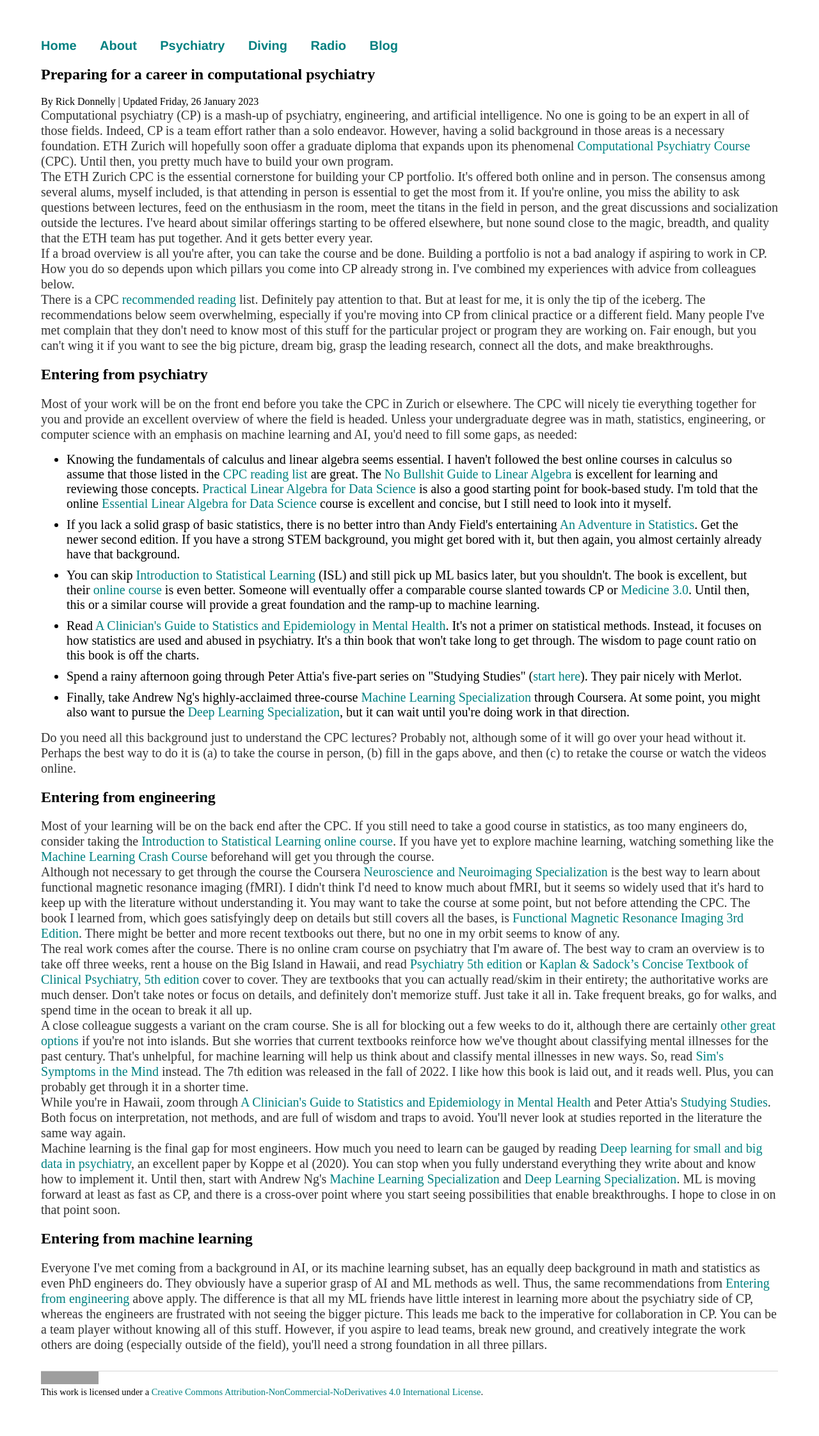
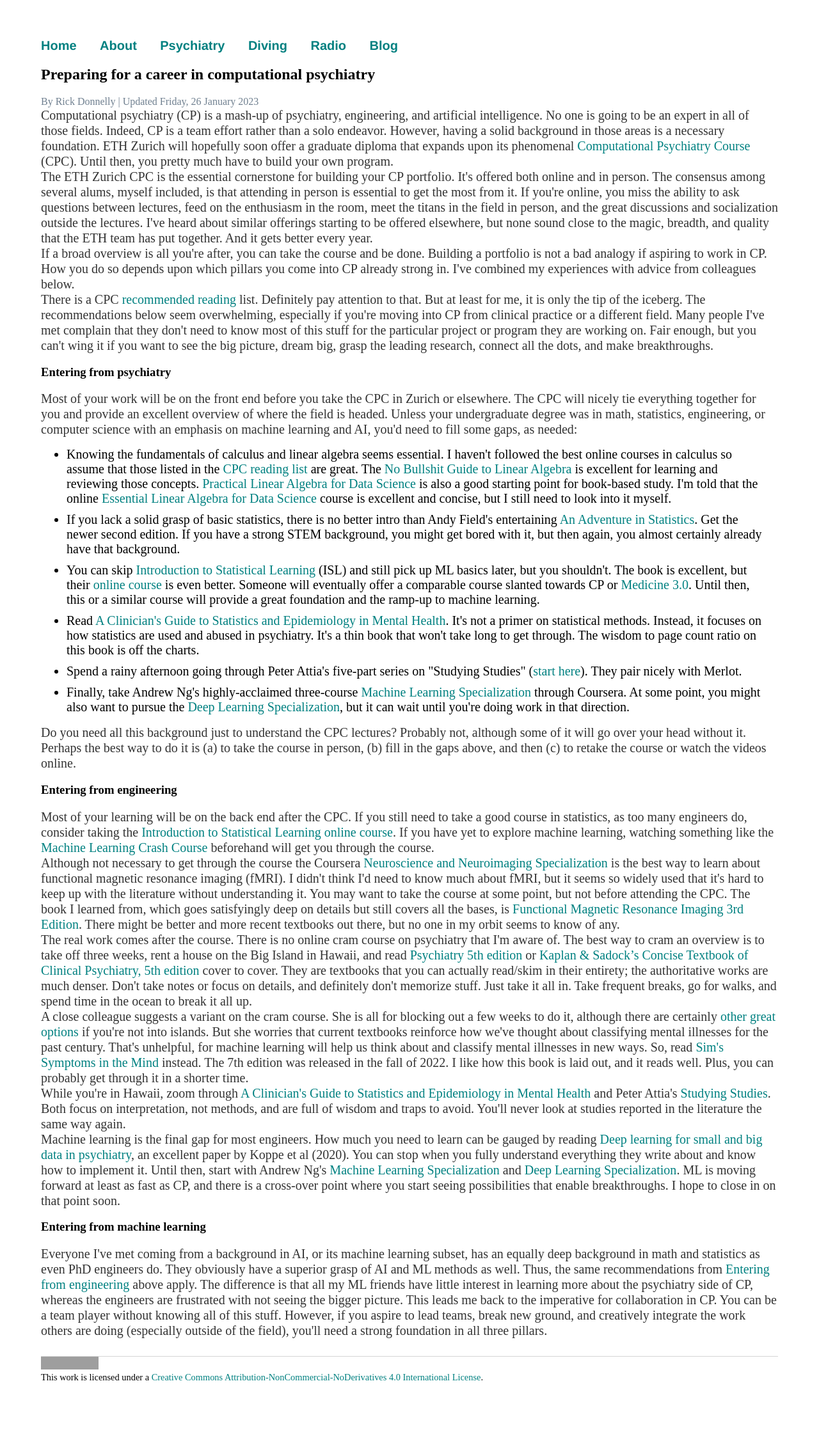
Before and after one commit to rickdonnelly/rickdonnelly.github.io, a Jekyll site: the page built from psychiatry/learning-cp.html, in a window 1280 px wide. Shown: the whole page at 64% size. Built offline with Jekyll 4.4.1, drawn with Linux system fonts in a browser that asks for light colours; after the commit the page ends 2222 px from its top, so only the background shows below that; grey boxes are pictures that could not be loaded.

Commit message:
Update learning-cp.html

```diff
--- a/psychiatry/learning-cp.html
+++ b/psychiatry/learning-cp.html
@@ -1,11 +1,11 @@
 ---
 layout: default
-title: The perfect Chameleon MPAS 2.0 case
+title: Preparing for a career in computational psychiatry
 ---
 
 <div>
-  <h2>Preparing for a career in computational psychiatry</h2>
-  <font size=small>By Rick Donnelly | Updated Friday, 26 January 2023</font>
+  <h2 style="line-spacing:10px;">Preparing for a career in computational psychiatry</h2>
+  <font size=small style="color:SlateGray">By Rick Donnelly | Updated Friday, 26 January 2023</font>
 
   <p>Computational psychiatry (CP) is a mash-up of psychiatry, engineering, and artificial intelligence. No one is going to be an expert in all of those fields. Indeed, CP is a team effort rather than a solo endeavor. However, having a solid background in those areas is a necessary foundation. ETH Zurich will hopefully soon offer a graduate diploma that expands upon its phenomenal <a href="https://www.translationalneuromodeling.org/cpcourse/">Computational Psychiatry Course</a> (CPC). Until then, you pretty much have to build your own program.</p>
 
@@ -15,7 +15,7 @@
 
   <p>There is a CPC <a href="https://github.com/computational-psychiatry-course/precourse-preparation">recommended reading</a> list. Definitely pay attention to that. But at least for me, it is only the tip of the iceberg. The recommendations below seem overwhelming, especially if you're moving into CP from clinical practice or a different field. Many people I've met complain that they don't need to know most of this stuff for the particular project or program they are working on. Fair enough, but you can't wing it if you want to see the big picture, dream big, grasp the leading research, connect all the dots, and make breakthroughs.</p>
 
-  <h2>Entering from psychiatry</h2>
+  <h3>Entering from psychiatry</h3>
 
   <p>Most of your work will be on the front end before you take the CPC in Zurich or elsewhere. The CPC will nicely tie everything together for you and provide an excellent overview of where the field is headed. Unless your undergraduate degree was in math, statistics, engineering, or computer science with an emphasis on machine learning and AI, you'd need to fill some gaps, as needed:</p>
 
@@ -30,7 +30,7 @@
 
   <p>Do you need all this background just to understand the CPC lectures? Probably not, although some of it will go over your head without it. Perhaps the best way to do it is (a) to take the course in person, (b) fill in the gaps above, and then (c) to retake the course or watch the videos online.</p>
 
-  <h2>Entering from engineering</h2>
+  <h3>Entering from engineering</h3>
 
   <p>Most of your learning will be on the back end after the CPC. If you still need to take a good course in statistics, as too many engineers do, consider taking the <a href="https://www.statlearning.com/online-course">Introduction to Statistical Learning online course</a>. If you have yet to explore machine learning, watching something like the <a href="https://m.youtube.com/watch?v=NOJOYcmyDhM">Machine Learning Crash Course</a> beforehand will get you through the course.</p>
 
@@ -44,7 +44,7 @@
 
   <p>Machine learning is the final gap for most engineers. How much you need to learn can be gauged by reading <a href="https://www.nature.com/articles/s41386-020-0767-z">Deep learning for small and big data in psychiatry</a>, an excellent paper by Koppe et al (2020). You can stop when you fully understand everything they write about and know how to implement it. Until then, start with Andrew Ng's <a href="https://www.coursera.org/specializations/machine-learning-introduction">Machine Learning Specialization</a> and <a href="https://www.coursera.org/specializations/deep-learning">Deep Learning Specialization</a>. ML is moving forward at least as fast as CP, and there is a cross-over point where you start seeing possibilities that enable breakthroughs. I hope to close in on that point soon.</p>
 
-  <h2>Entering from machine learning</h2>
+  <h3>Entering from machine learning</h3>
 
   <p>Everyone I've met coming from a background in AI, or its machine learning subset, has an equally deep background in math and statistics as even PhD engineers do. They obviously have a superior grasp of AI and ML methods as well. Thus, the same recommendations from <a name= "head2">Entering from engineering</a> above apply. The difference is that all my ML friends have little interest in learning more about the psychiatry side of CP, whereas the engineers are frustrated with not seeing the bigger picture. This leads me back to the imperative for collaboration in CP. You can be a team player without knowing all of this stuff. However, if you aspire to lead teams, break new ground, and creatively integrate the work others are doing (especially outside of the field), you'll need a strong foundation in all three pillars.</p>
 </div>
```
